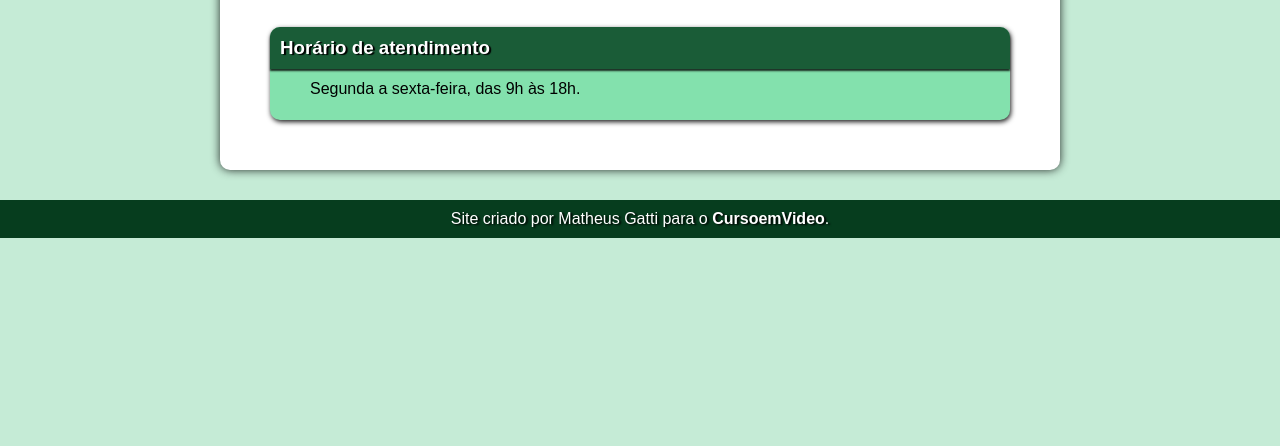
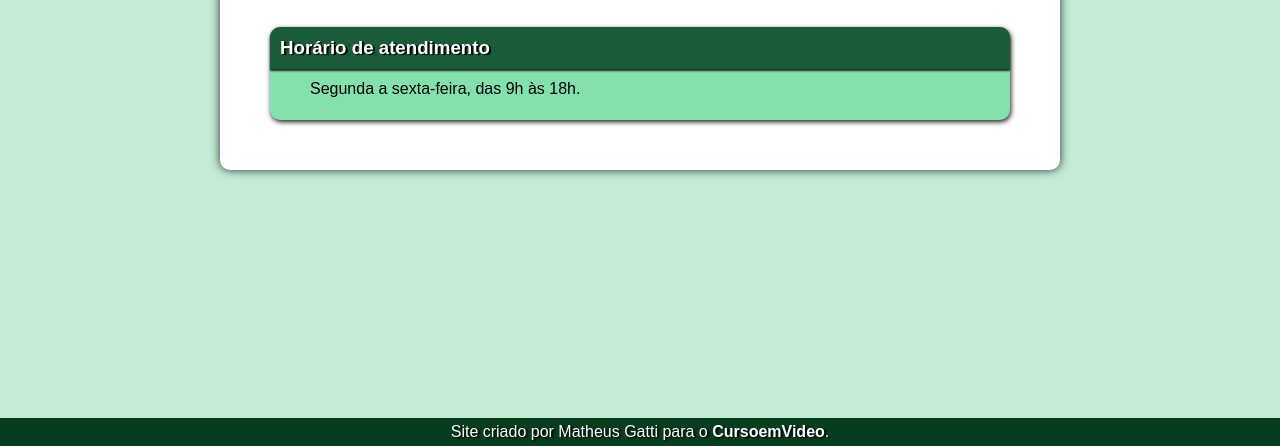
Before and after one commit to DevGatti/projeto-android, a plain HTML site: page contato.html in a window 1280 px wide. Shown: the part 378-824 px from the top of the page. Before the commit the page ends 800 px from the top, so only its background shows below. Drawn offline with Linux system fonts and the light colour scheme.

Commit message:
atualizei

```diff
--- a/estilo/contato.css
+++ b/estilo/contato.css
@@ -59,6 +59,7 @@
 }
 
 .contato footer {
-    padding: 10px;
+    margin-top: 31vh;
+    padding: 5px;
     text-shadow: 2px 1px 2px black;
 }
```
Also changed, not shown: curiosidades.html (+3 -0 lines).
